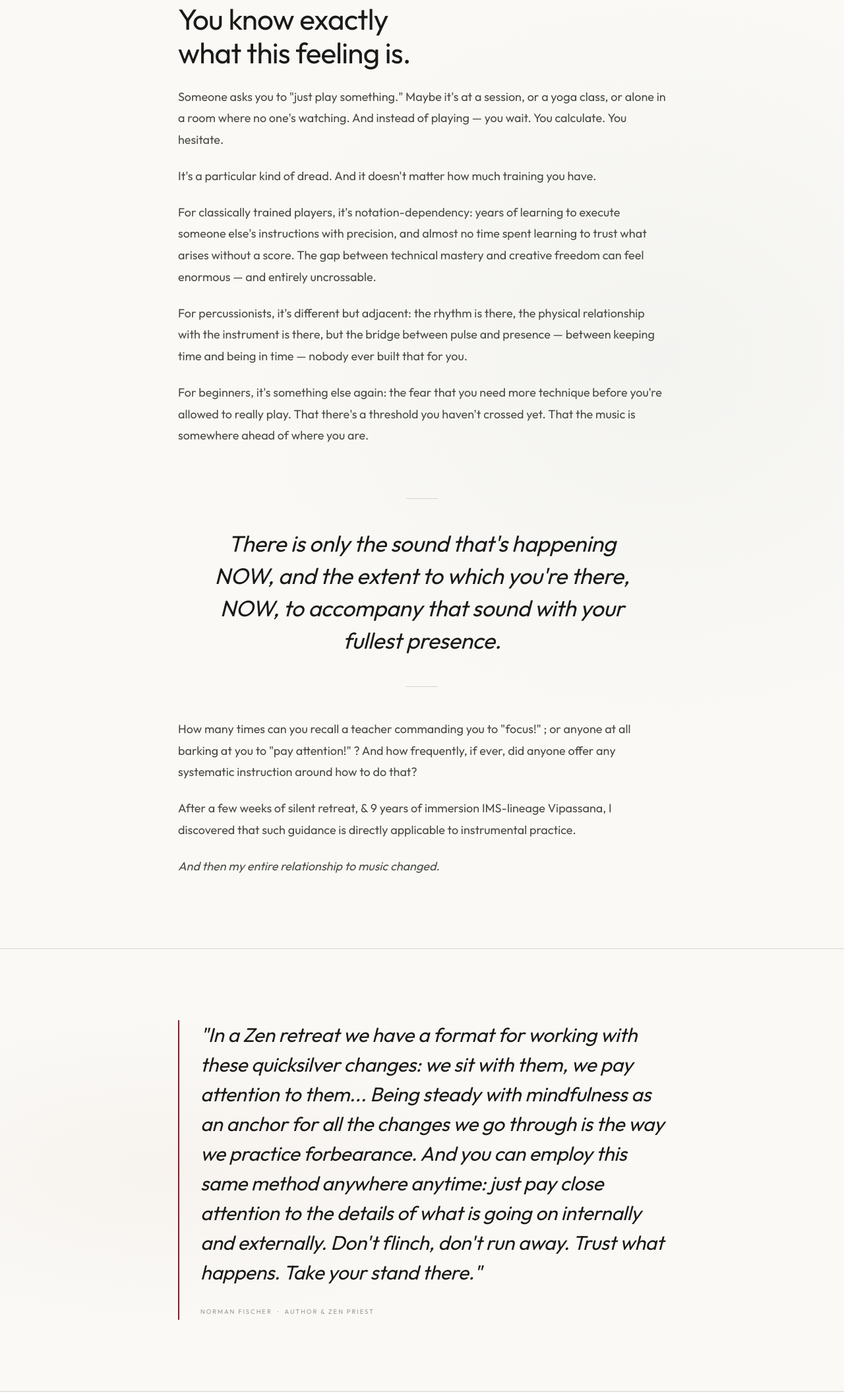
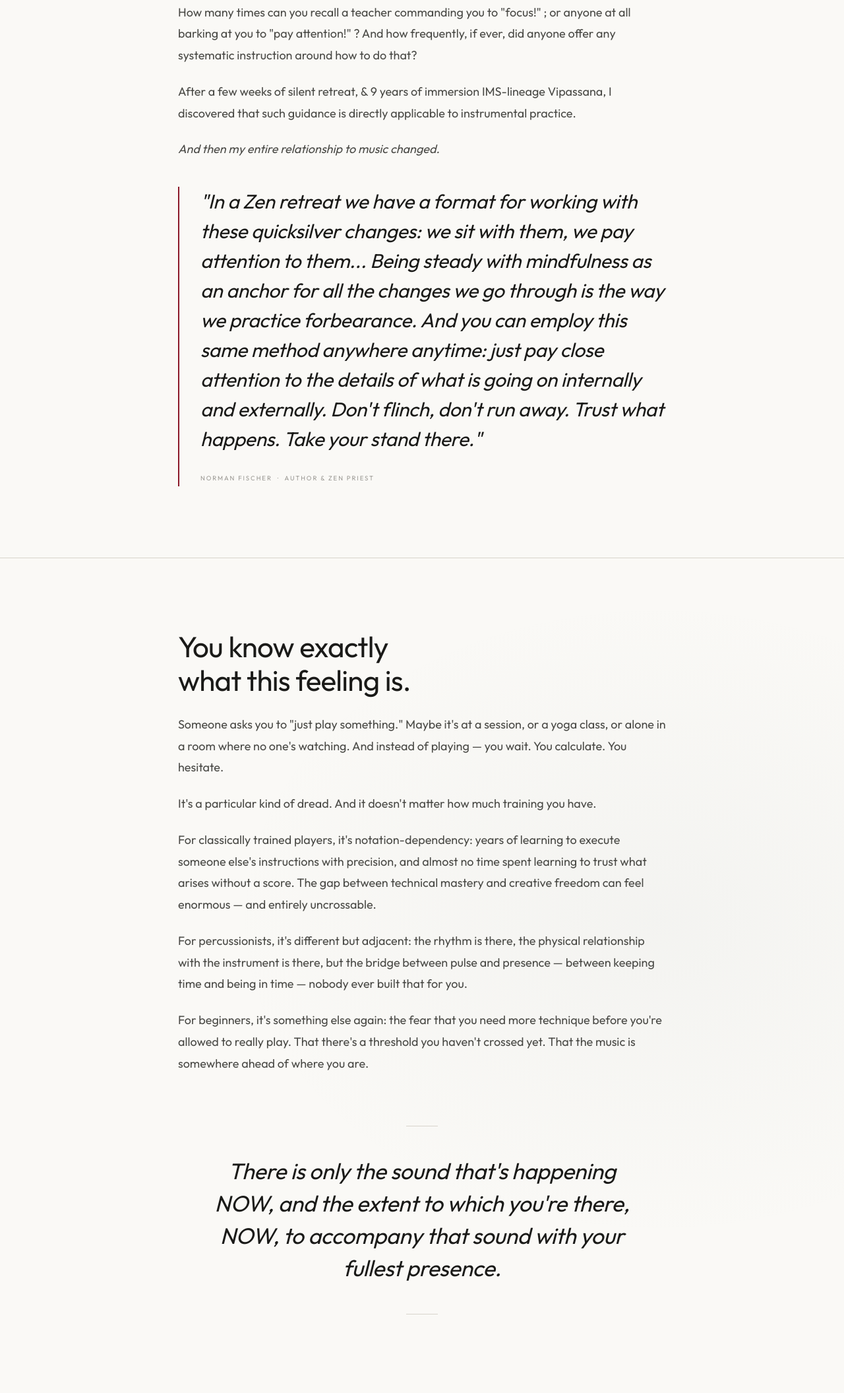
Before and after one commit to alangrubner/openstrings-academy, a website: page index.html in a window 1280 px wide. Shown: the part 1066-3177 px from the top of the page at 66% size. Drawn offline with Linux system fonts and the light colour scheme.

Commit message:
Move focus paragraphs and Fischer quote above problem section
Co-Authored-By: Claude Sonnet 4.6 <noreply@anthropic.com>

```diff
--- a/index.html
+++ b/index.html
@@ -935,6 +935,21 @@
 
   <hr class="rule">
 
+  <!-- ── FOCUS / QUOTE ─────────────────────────────────────── -->
+  <section class="section" aria-label="On attention">
+    <div class="inner">
+      <p class="fade-in">How many times can you recall a teacher commanding you to "focus!" ; or anyone at all barking at you to "pay attention!" ? And how frequently, if ever, did anyone offer any systematic instruction around how to do that?</p>
+      <p class="fade-in">After a few weeks of silent retreat, &amp; 9 years of immersion IMS-lineage Vipassana, I discovered that such guidance is directly applicable to instrumental practice.</p>
+      <p class="fade-in"><em>And then my entire relationship to music changed.</em></p>
+      <div class="ext-quote fade-in" style="margin-top: 2.5rem;">
+        <blockquote>"In a Zen retreat we have a format for working with these quicksilver changes: we sit with them, we pay attention to them... Being steady with mindfulness as an anchor for all the changes we go through is the way we practice forbearance. And you can employ this same method anywhere anytime: just pay close attention to the details of what is going on internally and externally. Don't flinch, don't run away. Trust what happens. Take your stand there."</blockquote>
+        <cite>Norman Fischer &nbsp;·&nbsp; Author &amp; Zen Priest</cite>
+      </div>
+    </div>
+  </section>
+
+  <hr class="rule">
+
   <!-- ── PROBLEM ────────────────────────────────────────────── -->
   <section class="section section--problem" aria-label="The problem">
     <div class="inner">
@@ -953,22 +968,6 @@
         <div class="pull-quote-rule bottom" aria-hidden="true"></div>
       </div>
 
-      <p class="fade-in">How many times can you recall a teacher commanding you to "focus!" ; or anyone at all barking at you to "pay attention!" ? And how frequently, if ever, did anyone offer any systematic instruction around how to do that?</p>
-      <p class="fade-in">After a few weeks of silent retreat, &amp; 9 years of immersion IMS-lineage Vipassana, I discovered that such guidance is directly applicable to instrumental practice.</p>
-      <p class="fade-in"><em>And then my entire relationship to music changed.</em></p>
-
-    </div>
-  </section>
-
-  <hr class="rule">
-
-  <!-- ── EXTERNAL QUOTE ────────────────────────────────────── -->
-  <section class="section ext-quote-section" aria-label="External quote">
-    <div class="inner">
-      <div class="ext-quote fade-in">
-        <blockquote>"In a Zen retreat we have a format for working with these quicksilver changes: we sit with them, we pay attention to them... Being steady with mindfulness as an anchor for all the changes we go through is the way we practice forbearance. And you can employ this same method anywhere anytime: just pay close attention to the details of what is going on internally and externally. Don't flinch, don't run away. Trust what happens. Take your stand there."</blockquote>
-        <cite>Norman Fischer &nbsp;·&nbsp; Author &amp; Zen Priest</cite>
-      </div>
     </div>
   </section>
 
```
